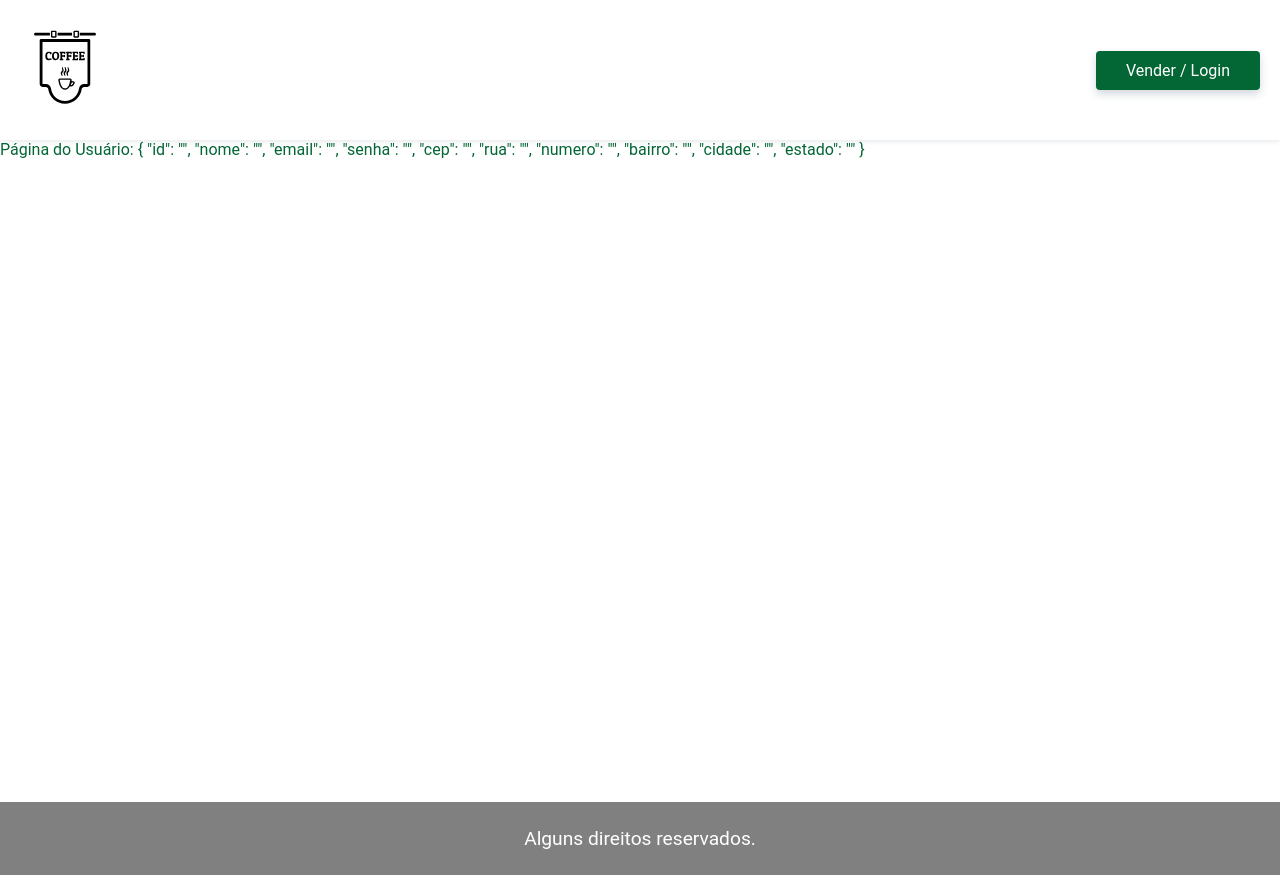
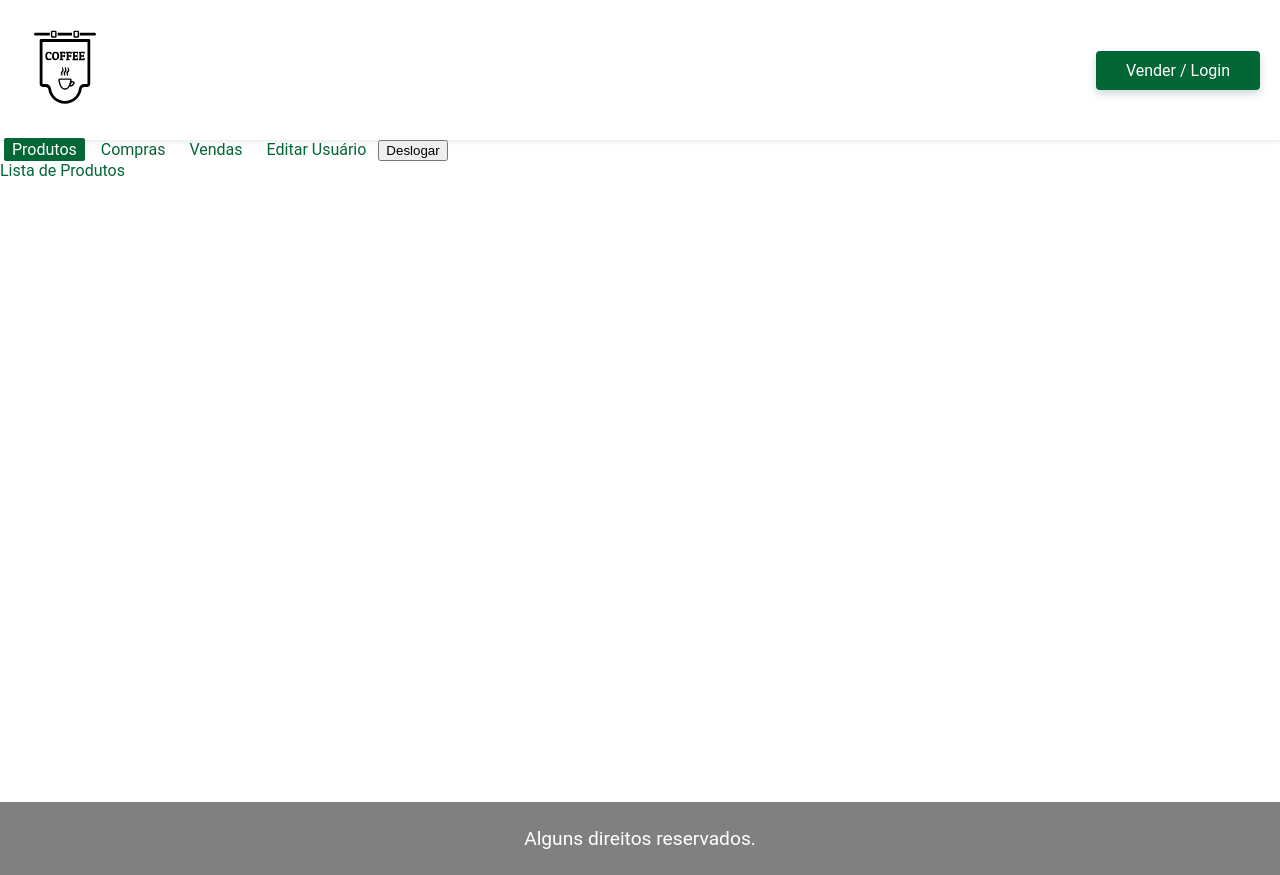
Before and after one commit to LuisSempre/Prova-HandCom, a Vue app: page /usuario in a window 1280 px wide. Built offline with nearby package versions, Linux system fonts and the light colour scheme.

Commit message:
Atualizando rota de login de usuario

```diff
--- a/src/router/index.js
+++ b/src/router/index.js
@@ -1,9 +1,14 @@
-import Vue from "vue";
-import VueRouter from "vue-router";
-import Home from "@/views/Home";
-import Produto from "@/views/Produto";
-import Login from "@/views/Login";
-import Usuario from "@/views/usuario/Usuario.vue";
+import Vue from "vue"
+import VueRouter from "vue-router"
+import Home from "@/views/Home"
+import Produto from "@/views/Produto"
+import Login from "@/views/Login"
+import Usuario from "@/views/usuario/Usuario"
+import UsuarioProdutos from "@/views/usuario/UsuarioProdutos"
+import UsuarioVendas from "@/views/usuario/UsuarioVendas"
+import UsuarioCompras from "@/views/usuario/UsuarioCompras"
+import UsuarioEditar from "@/views/usuario/UsuarioEditar"
+
 
 Vue.use(VueRouter);
 
@@ -26,8 +31,29 @@
   },
   {
     path: "/usuario",
-    name: "usuario",
     component: Usuario,
+    children: [
+      {
+        path: "",
+        name: "usuario",
+        component: UsuarioProdutos
+      },
+      {
+        path: "compras",
+        name: "compras",
+        component: UsuarioCompras
+      },
+      {
+        path: "vendas",
+        name: "vendas",
+        component: UsuarioVendas
+      },
+      {
+        path: "editar",
+        name: "usuario-editar",
+        component: UsuarioEditar
+      }
+    ]
   },
 ];
 const router = new VueRouter({
--- a/src/views/usuario/Usuario.vue
+++ b/src/views/usuario/Usuario.vue
@@ -1,10 +1,28 @@
 <template>
-  <p>Página do Usuário: {{$store.state.usuario}}</p>
+  <section class="usuario">
+    <nav class="sidenav">
+      <ul>
+        <li><router-link :to="{name: 'usuario'}">Produtos</router-link></li>
+        <li><router-link :to="{name: 'compras'}">Compras</router-link></li>
+        <li><router-link :to="{name: 'vendas'}">Vendas</router-link></li>
+        <li><router-link :to="{name: 'usuario-editar'}">Editar Usuário</router-link></li>
+        <li><button @click.prevent="deslogar">Deslogar</button></li>
+      </ul>
+    </nav>
+    <transition mode="out-in">
+      <router-view></router-view>
+    </transition>
+  </section>
 </template>
-
 <script>
 export default {
-  name: "Usuario"
+  name: "Usuario",
+  methods: {
+    deslogar() {
+      this.$store.dispatch("deslogarUsuario");
+      this.$router.push("/login");
+    }
+  }
 };
 </script>
 
--- /dev/null
+++ b/src/views/usuario/UsuarioCompras.vue
@@ -0,0 +1,10 @@
+<template>
+  <p>Lista de Compras</p>
+</template>
+
+<script>
+export default {};
+</script>
+
+<style>
+</style>
--- /dev/null
+++ b/src/views/usuario/UsuarioEditar.vue
@@ -0,0 +1,10 @@
+<template>
+  <p>Lista de Editar</p>
+</template>
+
+<script>
+export default {};
+</script>
+
+<style>
+</style>
--- /dev/null
+++ b/src/views/usuario/UsuarioProdutos.vue
@@ -0,0 +1,10 @@
+<template>
+  <p>Lista de Produtos</p>
+</template>
+
+<script>
+export default {};
+</script>
+
+<style>
+</style>
--- /dev/null
+++ b/src/views/usuario/UsuarioVendas.vue
@@ -0,0 +1,10 @@
+<template>
+  <p>Lista de Vendas</p>
+</template>
+
+<script>
+export default {};
+</script>
+
+<style>
+</style>
```
